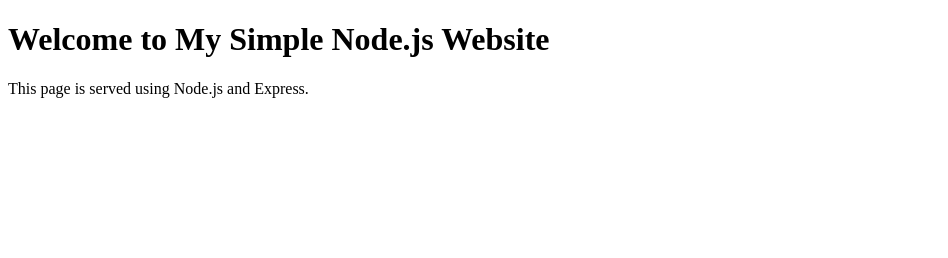
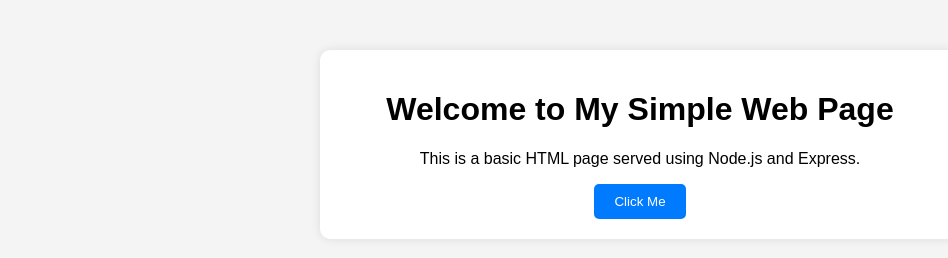
Before and after one commit to s223541137/sit323-2025-prac2p, a website: page public/index.html in a window 1280 px wide. Shown: the whole page, without its empty margins (0-948 px from the left). Drawn offline with Linux system fonts and the light colour scheme.

Commit message:
Updated simple web page with styling and button

```diff
--- a/public/index.html
+++ b/public/index.html
@@ -3,10 +3,40 @@
 <head>
     <meta charset="UTF-8">
     <meta name="viewport" content="width=device-width, initial-scale=1.0">
-    <title>My Node Website</title>
+    <title>Simple Web Page</title>
+    <style>
+        body {
+            font-family: Arial, sans-serif;
+            text-align: center;
+            margin: 50px;
+            background-color: #f4f4f4;
+        }
+        .container {
+            max-width: 600px;
+            background: white;
+            padding: 20px;
+            border-radius: 10px;
+            box-shadow: 0 0 10px rgba(0, 0, 0, 0.1);
+            margin: auto;
+        }
+        button {
+            background-color: #007BFF;
+            color: white;
+            padding: 10px 20px;
+            border: none;
+            border-radius: 5px;
+            cursor: pointer;
+        }
+        button:hover {
+            background-color: #0056b3;
+        }
+    </style>
 </head>
 <body>
-    <h1>Welcome to My Simple Node.js Website</h1>
-    <p>This page is served using Node.js and Express.</p>
+    <div class="container">
+        <h1>Welcome to My Simple Web Page</h1>
+        <p>This is a basic HTML page served using Node.js and Express.</p>
+        <button onclick="alert('Hello! Welcome to my page.')">Click Me</button>
+    </div>
 </body>
 </html>
```
